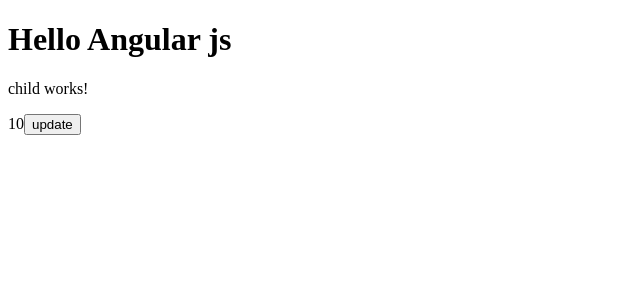
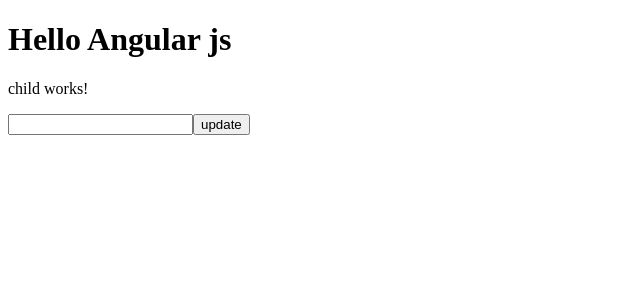
Before and after one commit to AdityaGaur7/AngularJs, an Angular app: page / in a window 1280 px wide. Shown: the top 300 px of the page, without its empty margins (0-640 px from the left). Built offline with nearby package versions, Linux system fonts and the light colour scheme.

Commit message:
data from child to parent

```diff
--- a/src/app/app.component.html
+++ b/src/app/app.component.html
@@ -2,7 +2,4 @@
   Hello Angular js
 </h1>
 
-<app-child [value]="data"></app-child>
-
-
-<button (click)="update()">update</button>
+<app-child (updatedataevent)="updatedata($event)"></app-child>
--- a/src/app/app.component.ts
+++ b/src/app/app.component.ts
@@ -10,12 +10,7 @@
   styleUrl: './app.component.css'
 })
 export class AppComponent {
-  data = 10
-  title = 'angular';
-  getdata(){
-    return "axa beta"
-  }
-  update(){
-    this.data= Math.floor(100*Math.random());
+  updatedata(item:any){
+alert(item)
   }
 }
--- a/src/app/child/child.component.html
+++ b/src/app/child/child.component.html
@@ -1,2 +1,3 @@
 <p>child works!</p>
-{{value}}
+<input type="text" #box/>
+<button (click)="updatedataevent.emit(box.value)">update</button>
--- a/src/app/child/child.component.ts
+++ b/src/app/child/child.component.ts
@@ -1,4 +1,4 @@
-import { Component ,input,Input} from '@angular/core';
+import { Component ,EventEmitter,OnInit, Output} from '@angular/core';
 
 @Component({
   selector: 'app-child',
@@ -7,8 +7,10 @@
   templateUrl: './child.component.html',
   styleUrl: './child.component.css'
 })
-export class ChildComponent {
-  @Input() value=0;
+export class ChildComponent implements OnInit {
 
+  @Output() updatedataevent = new EventEmitter<any>();
+ ngOnInit(): void {
 
+ }
 }
```
